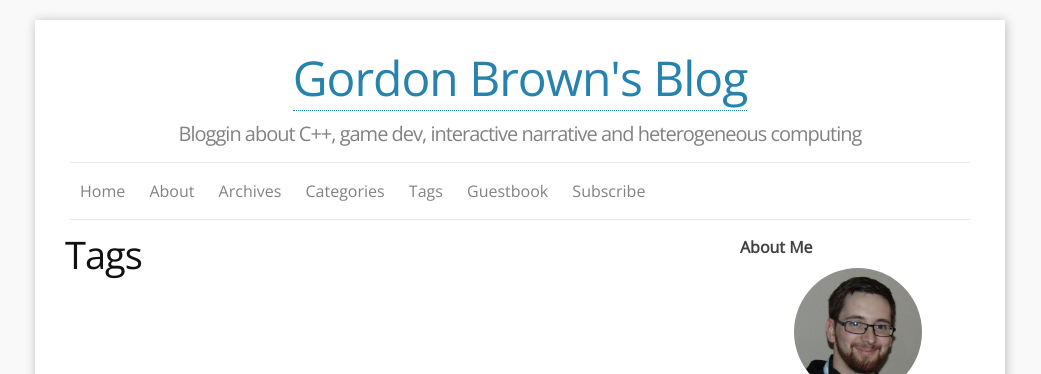
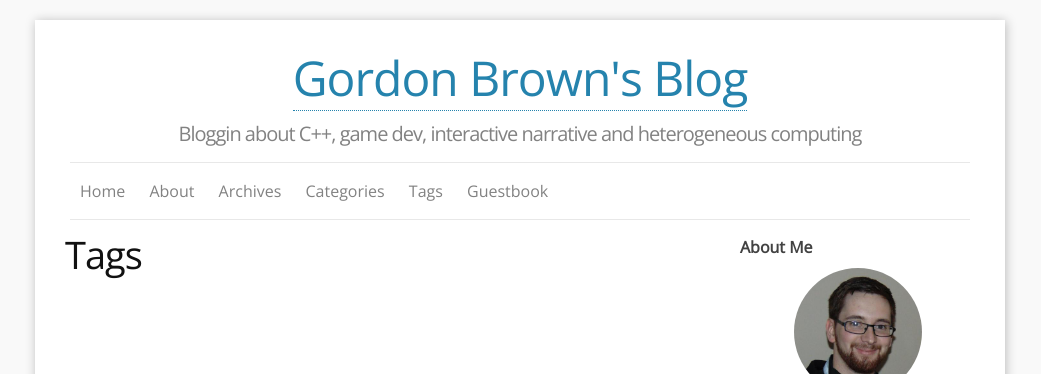
Before and after one commit to AerialMantis/aerialmantis.github.io, a Jekyll site: the page built from e_tags.md, in a window 1280 px wide. Shown: the top 374 px of the page, without its empty margins (120-1161 px from the left). Built offline with Jekyll 4.4.1, drawn with Linux system fonts in a browser that asks for light colours.

Commit message:
Attempt to remove subscript link.

```diff
--- a/_config.yml
+++ b/_config.yml
@@ -42,7 +42,6 @@ locales:
       Home: "Home"
       About: "About"
       Guestbook: "Guestbook"
-      Subscribe: "Subscribe"
     cn:
       Aboutme: "关于我"
       Archives: "存档"
```
